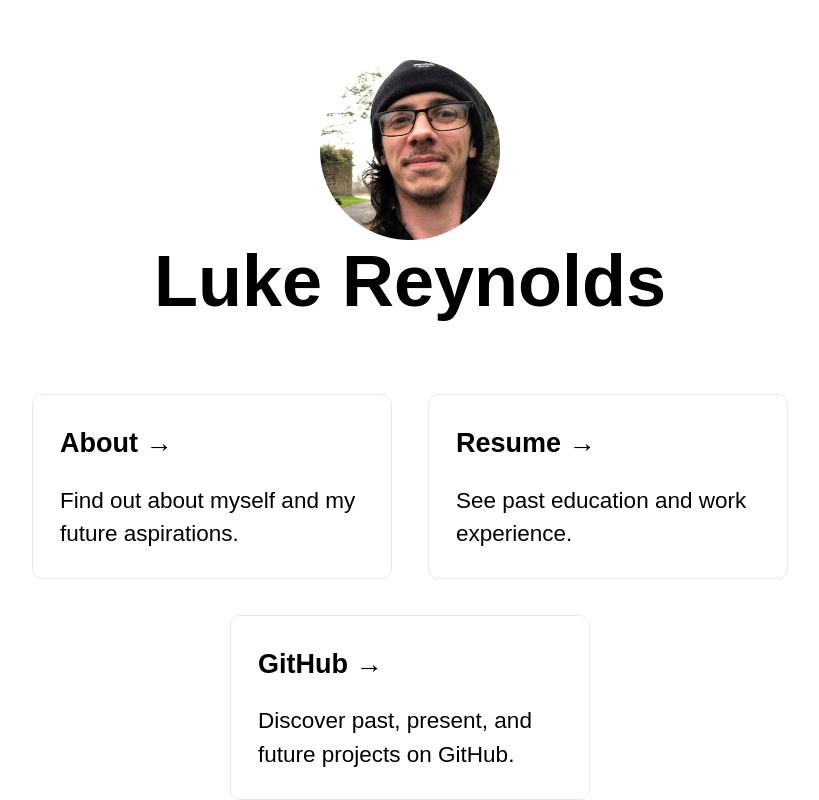
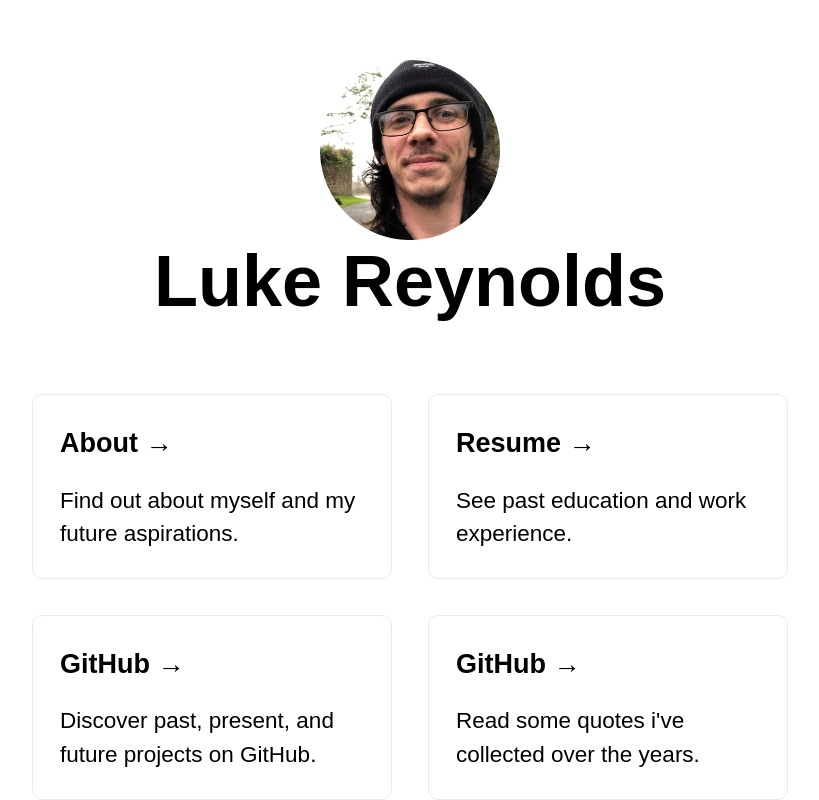
Before and after one commit to lreynolds188/Portfolio, a Next.js app: page / in a window 1280 px wide. Shown: the part 152-952 px from the top of the page, without its empty margins (230-1049 px from the left). Built offline with nearby package versions, Linux system fonts and the light colour scheme.

Commit message:
Update index.js

```diff
--- a/pages/index.js
+++ b/pages/index.js
@@ -41,6 +41,11 @@ export default function Home() {
             <h3>GitHub &rarr;</h3>
             <p>Discover past, present, and future projects on GitHub.</p>
           </a>
+
+          <a href="/quotes" className={styles.card}>
+            <h3>GitHub &rarr;</h3>
+            <p>Read some quotes i've collected over the years.</p>
+          </a>
         </div>
       </main>
     </div>
```
